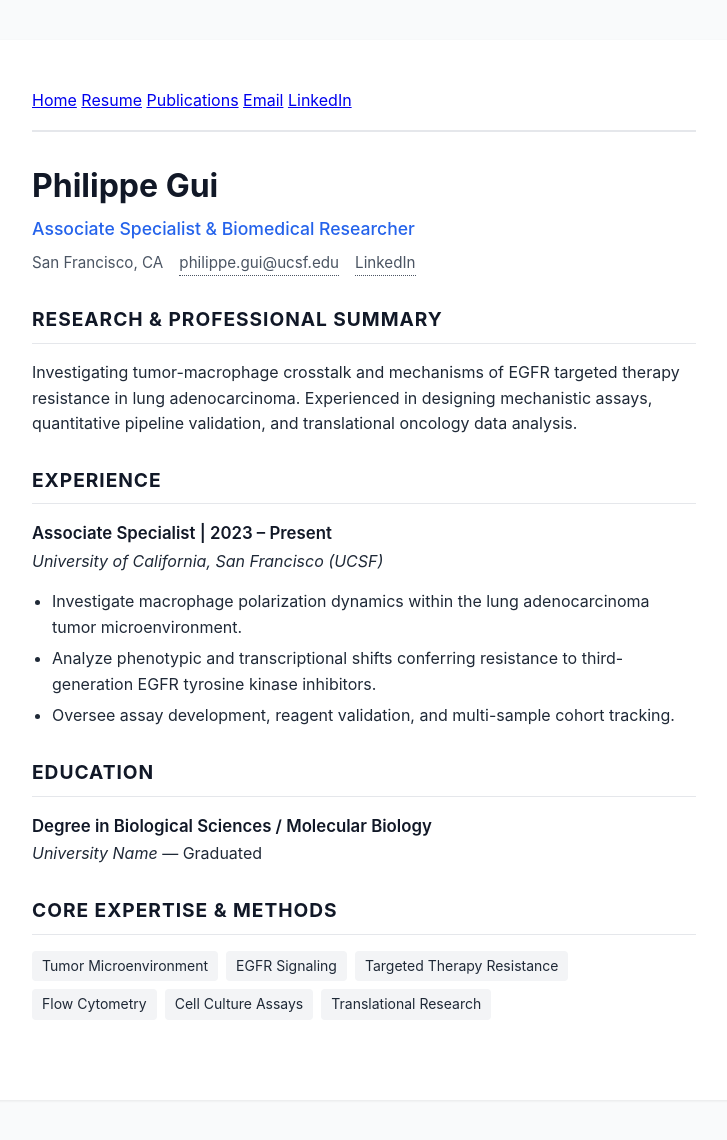
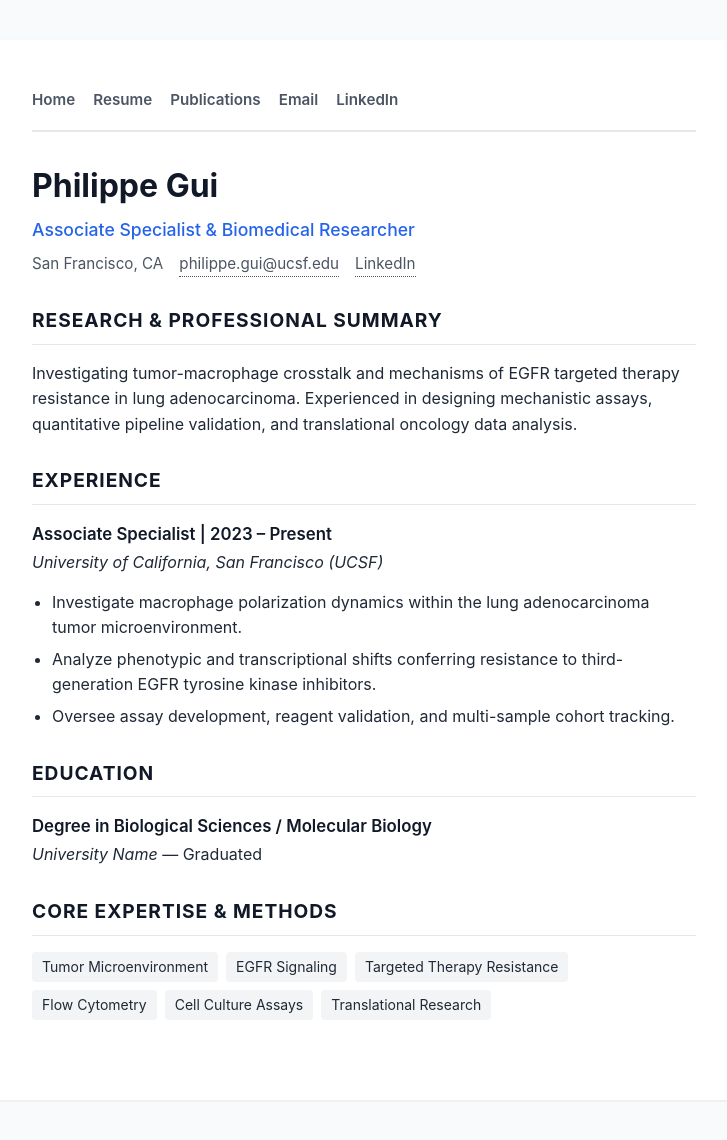
Before and after one commit to philippegui/website, a Jekyll site: the page built from resume.md, in a window 1280 px wide. Shown: the whole page, without its empty margins (276-1003 px from the left). Built offline with Jekyll 4.4.1, drawn with Linux system fonts in a browser that asks for light colours.

Commit message:
Fix nav bar style

```diff
--- a/_includes/navigation.html
+++ b/_includes/navigation.html
@@ -1,4 +1,4 @@
-<nav>
+<nav class="nav-bar">
   <a href="/">Home</a>
   <a href="/resume.html">Resume</a>
   <a href="/publications.html">Publications</a>
```
